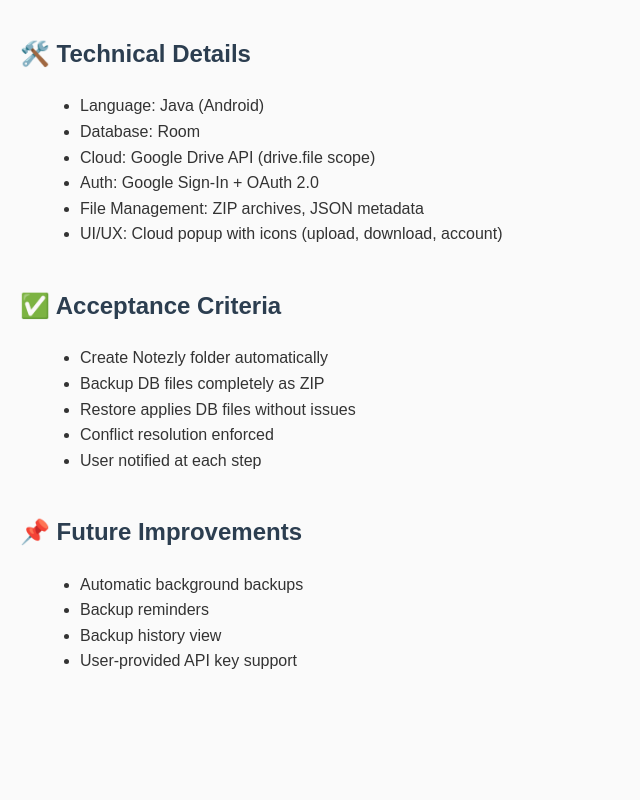
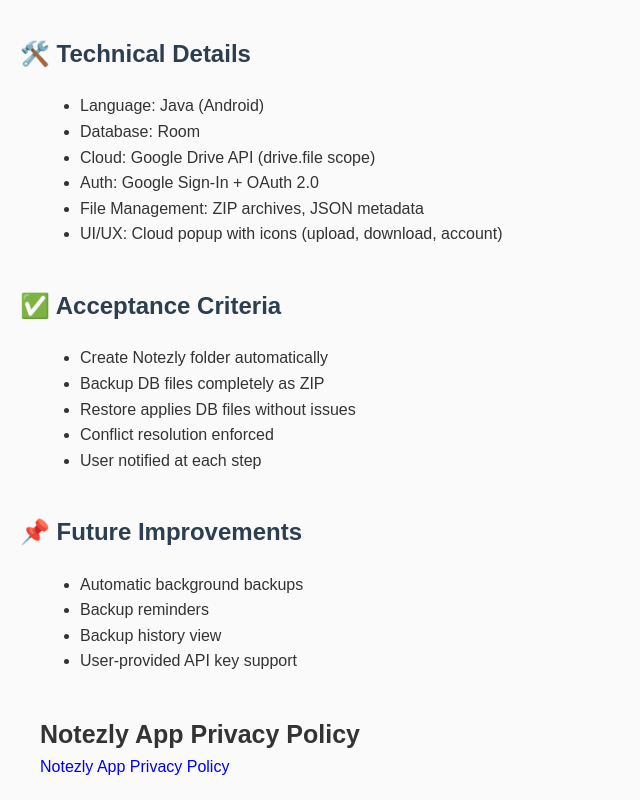
Before and after one commit to Murat-Gul1/murat-gul-Notezly, a plain HTML site: page index.html in a window 1280 px wide. Shown: the part 1475-2275 px from the top of the page, without its empty margins (0-640 px from the left). Before the commit the page ends 2189 px from the top, so only its background shows below. Drawn offline with Linux system fonts and the light colour scheme.

Commit message:
Notezly App Privacy Policy link provided

```diff
--- a/index.html
+++ b/index.html
@@ -10,6 +10,13 @@
         code, pre { background: #eee; padding: 4px 6px; border-radius: 4px; }
         .section { margin-bottom: 40px; }
         ul { margin-left: 20px; }
+        #policy-link{
+            text-decoration: none;
+            margin-left: 20px;
+        }
+        #policy-link:hover{
+            text-decoration: underline;
+        }
     </style>
 </head>
 <body>
@@ -110,6 +117,9 @@ Notezly/
             <li>User-provided API key support</li>
         </ul>
     </div>
-
+ <div style="font-weight: bold; font-size: 25px;margin-left: 20px;">Notezly App Privacy Policy</div>
+ <div>
+    <a id="policy-link" class="policy-link" href="https://murat-gul1.github.io/notezly-privacy/"  target ="_blank" rel="noopener noreferrer">Notezly App Privacy Policy</a>
+ </div>
 </body>
 </html>
```
